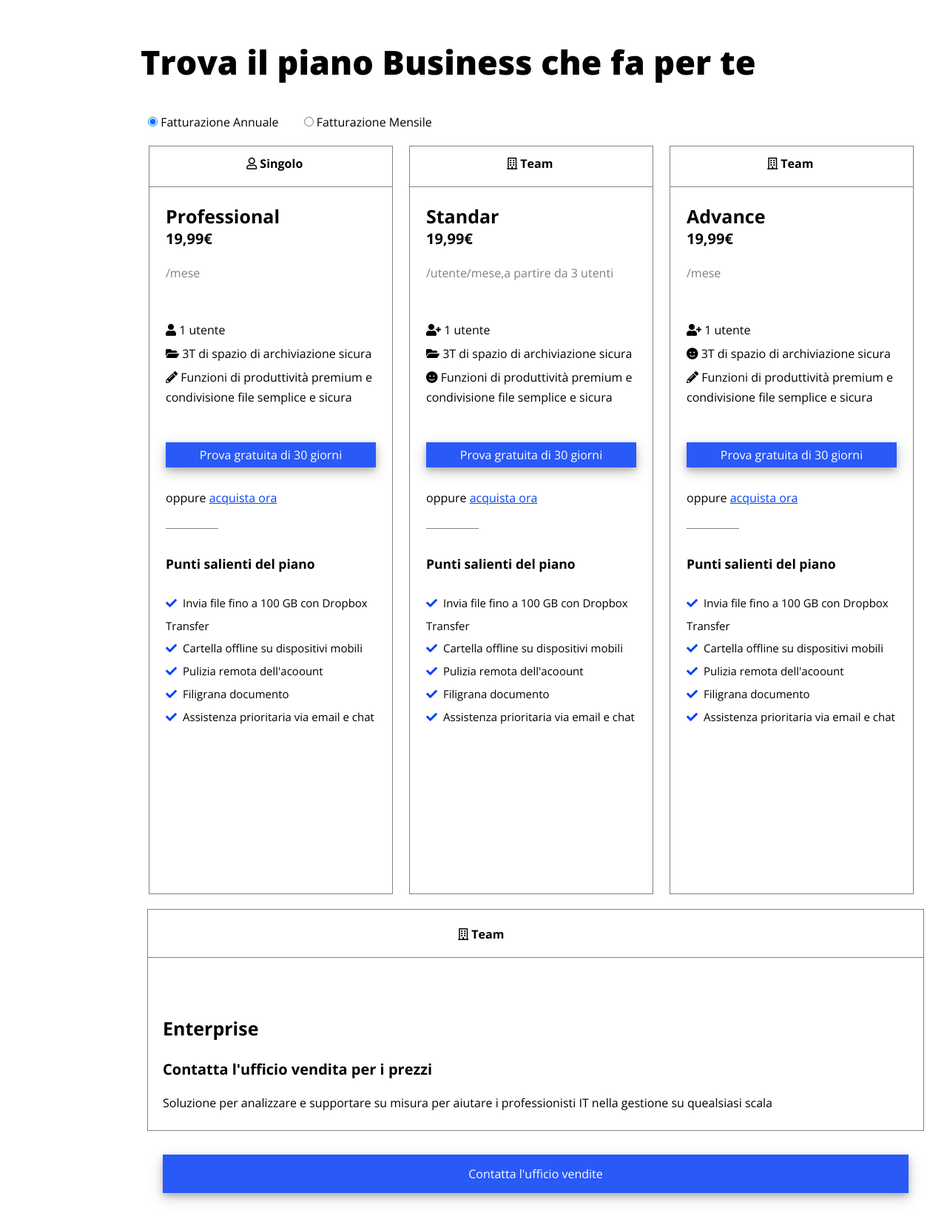
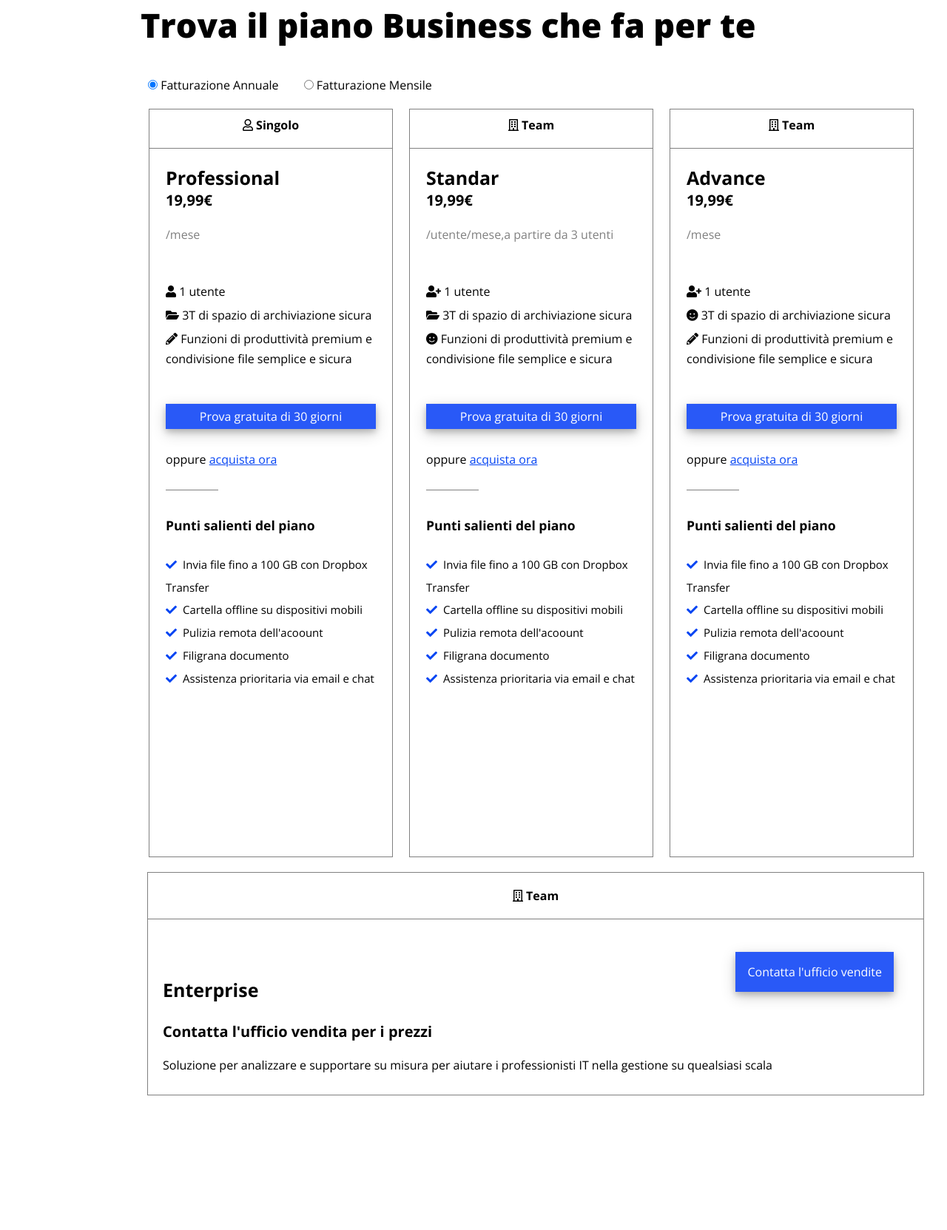
Before and after one commit to Rabab-art/htmlcss-dropbox, a plain HTML site: page index.html in a window 1280 px wide. Shown: the part 797-2460 px from the top of the page at 74% size. After the commit the page ends 2287 px from the top, so only its background shows below. Drawn offline with nearby package versions, Linux system fonts and the light colour scheme.

Commit message:
box orizzontale con la bax fixed

```diff
--- a/css/style.css
+++ b/css/style.css
@@ -27,6 +27,7 @@ header{
  width: 100%;
  margin: 0 auto;
  background-color: white;
+ position: fixed;
 }
 
 .col-w10,.col-w45{
@@ -190,8 +191,9 @@ h2{
 }
 
 #user{
-    margin-left: 40%;
+    /* margin-left: 40%; */
     vertical-align: middle;
+    text-align: center;
     font-weight: bolder;
 }
 
@@ -283,9 +285,7 @@ margin: 1% 1%;
 }
 
 .orizz-col{
-    float: left;
     width: 100%;
-    height: 300px;
     border: 1px solid grey;
 }
 
@@ -296,9 +296,17 @@ margin: 1% 1%;
     padding: 20px;
     line-height: 2.5;
 }
+.orizzontal-bluebox{
+    height: 20px;
+    width: 200px;
 
+}
 
 .test-orizzbox{
     float: right;
-    width: 100%;
+    margin-right: 40px;
+    margin-top: 0;
+    padding: 15px;
 }
+
+<!-- sezione immagine con testo -->
--- a/index.html
+++ b/index.html
@@ -85,7 +85,7 @@
             <div class="container-infobox">
              <!-- specifica destinatario dell'offerta -->
 
-                <span id="user"><i class="far fa-user"></i> Singolo</span>
+                <div id="user"><i class="far fa-user"></i> Singolo</div>
                 <div class="info-offer">
              <!-- tipo di offerta            -->
                     <h4>Professional</h4> <h5>19,99€</h5> <br><span id="month">/mese</span>
@@ -119,7 +119,7 @@
             <div class="container-infobox">
                 <!-- specifica destinatario dell'offerta -->
 
-                   <span id="user"><i class="far fa-building"></i> Team</span>
+                   <div id="user"><i class="far fa-building"></i> Team</div>
                    <div class="info-offer">
                 <!-- tipo di offerta            -->
                        <h4>Standar</h4> <h5>19,99€</h5> <br><span id="month">/utente/mese,a partire da 3 utenti</span>
@@ -152,7 +152,7 @@
             <div class="container-infobox">
                 <!-- specifica destinatario dell'offerta -->
 
-                   <span id="user"><i class="far fa-building"></i> Team</span>
+                   <div id="user"><i class="far fa-building"></i> Team</div>
                    <div class="info-offer">
                 <!-- tipo di offerta            -->
                        <h4>Advance</h4> <h5>19,99€</h5> <br><span id="month">/mese</span>
@@ -186,22 +186,19 @@
 
         <div class="orizz-col">
             <div class="container-orizzbox">
-                <span id="user"> <i class="far fa-building"></i> Team</span>
+                <div id="user"> <i class="far fa-building"></i> Team</div>
                 <div class="info-offer"></div>
-                <section class="offer-orizzbox clearfix">
+                <a href="" class="test test-orizzbox">Contatta l'ufficio vendite</a>
+                <section class="offer-orizzbox ">
                     <h4>Enterprise</h4> <h5> Contatta l'ufficio vendita per i prezzi</h5>
                     <p>Soluzione per analizzare e supportare su misura per aiutare i professionisti IT nella gestione su quealsiasi scala</p>
-                    <div class="orizz-bottom">
-                        <a href="" class="test test-orizzbox">Contatta l'ufficio vendite</a>
-                    </div>
                 </section>
-
             </div>
         </div>
     </div>
-
  </div>
 
+<!-- sezione immagine con testo -->
 
 
 
```
